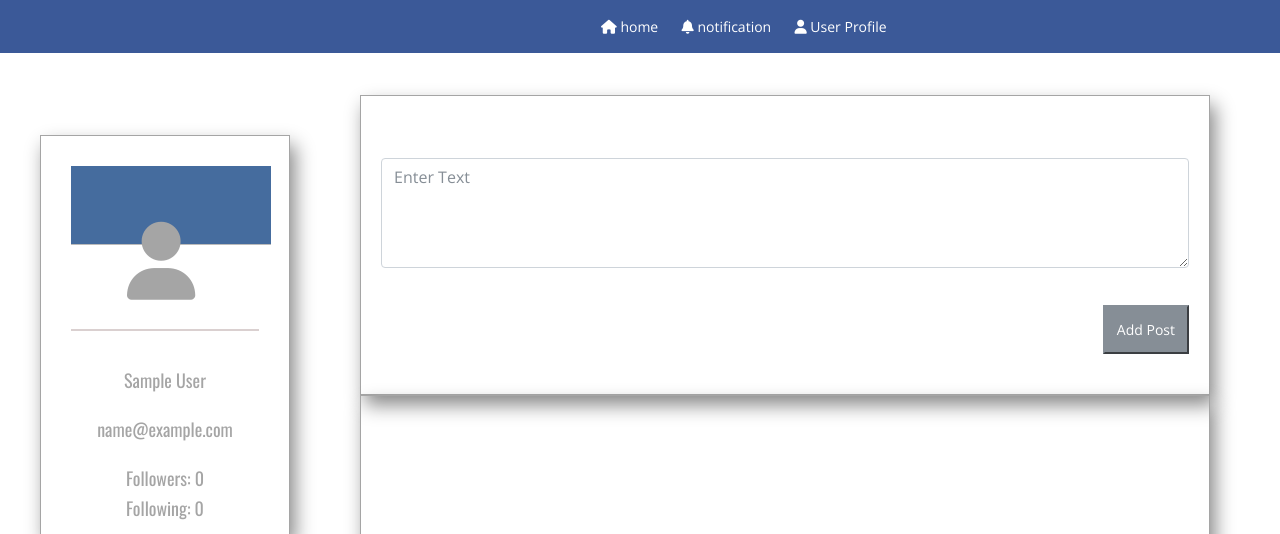
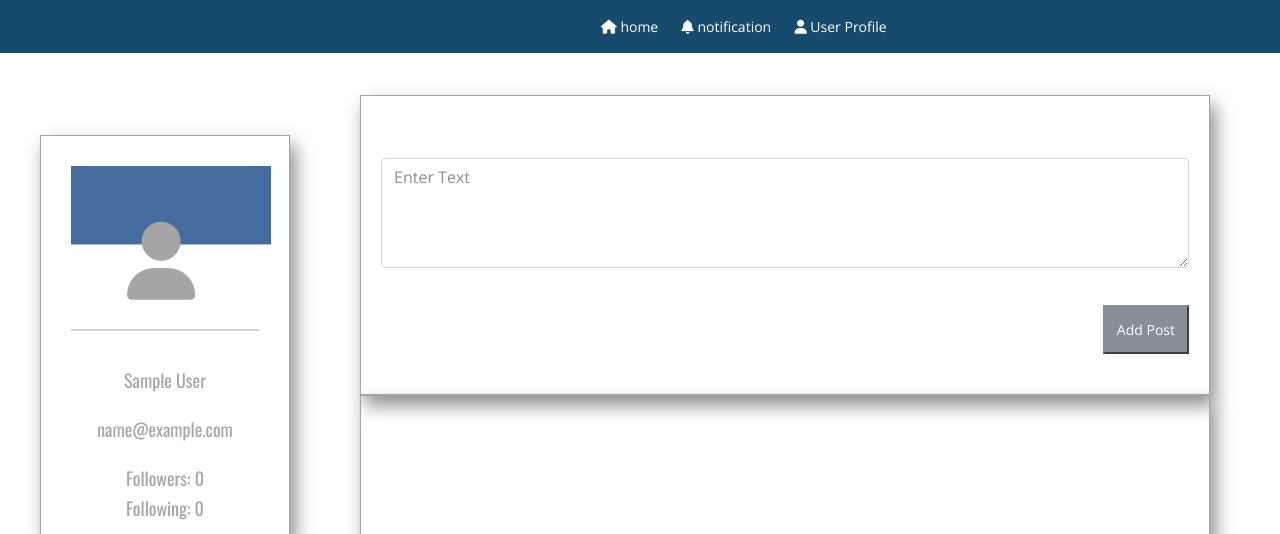
Before and after one commit to AnaswaraDev/facebookdjango, a Django app: page /accounts/home in a window 1280 px wide. Shown: the top 534 px of the page. Run offline with Django 3.2, Linux system fonts and the light colour scheme; the visitor is signed in with stand-in values (Sample User, id 1); some libraries are stand-ins or nearby versions.

Commit message:
last commit

```diff
--- a/templates/home.html
+++ b/templates/home.html
@@ -22,7 +22,7 @@
   <!--NAV BAR-->
 
   <!--NAV BAR-->
-  <nav class="navbar navbar-expand-lg navbar-light " style="background-color: #3b5998;">
+  <nav class="navbar navbar-expand-lg navbar-light " style="background-color: #174b6e;">
 
     <button class="navbar-toggler" type="button" data-toggle="collapse" data-target="#navbarNav"
       aria-controls="navbarNav" aria-expanded="false" aria-label="Toggle navigation">
```
